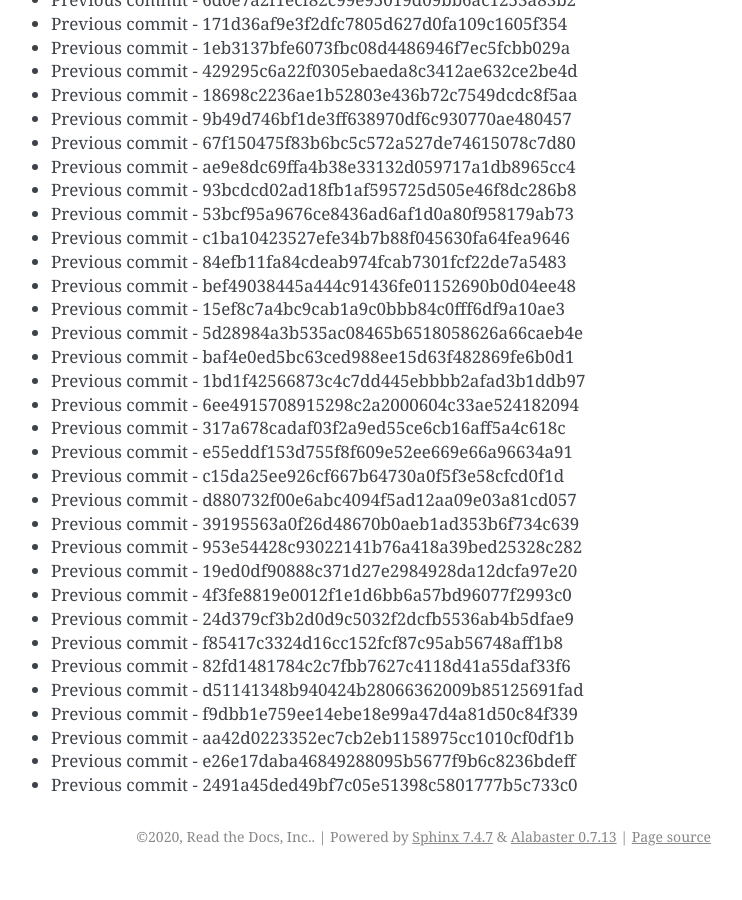
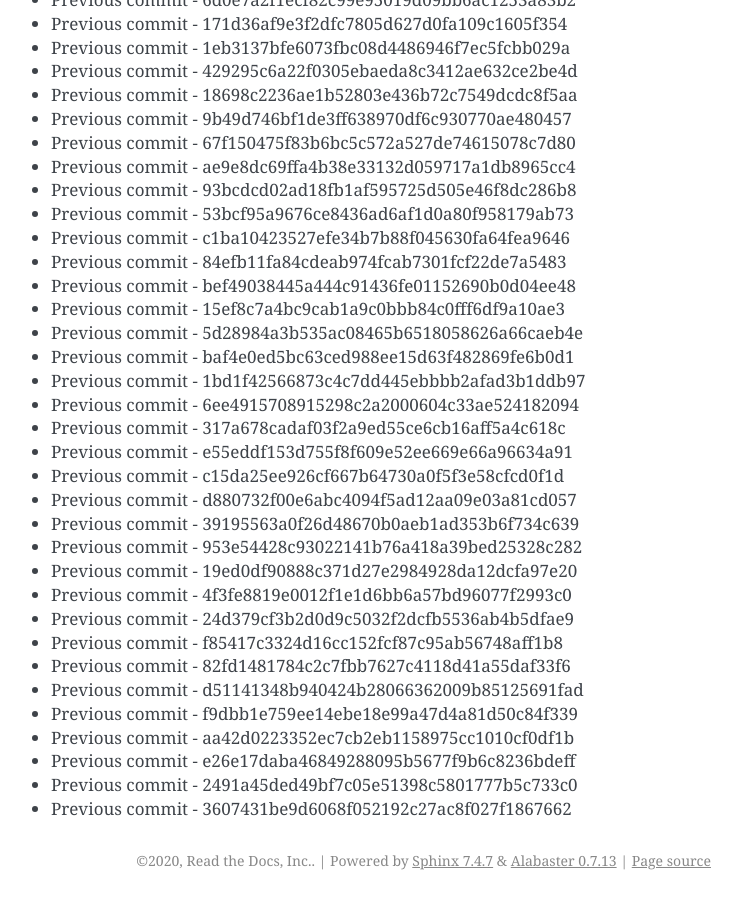
Before and after one commit to readthedocs/rtd-git-stresstest, a Sphinx documentation site: the page built from docs/updates.rst, in a window 1280 px wide and 900 px high, scrolled down 36803 px. Shown: the whole window, without its empty margins (399-1141 px from the left). Built offline with Sphinx 7.4.7, drawn with Linux system fonts in a browser that asks for light colours; before the commit the page ends 37679 px from its top, so only the background shows below that.

Commit message:
Generating commit from previous: 3607431be9d6068f052192c27ac8f027f1867662

```diff
--- a/docs/updates.rst
+++ b/docs/updates.rst
@@ -1578,3 +1578,4 @@ It can be tested for any performance characteristics.
 * Previous commit - aa42d0223352ec7cb2eb1158975cc1010cf0df1b
 * Previous commit - e26e17daba46849288095b5677f9b6c8236bdeff
 * Previous commit - 2491a45ded49bf7c05e51398c5801777b5c733c0
+* Previous commit - 3607431be9d6068f052192c27ac8f027f1867662
```
